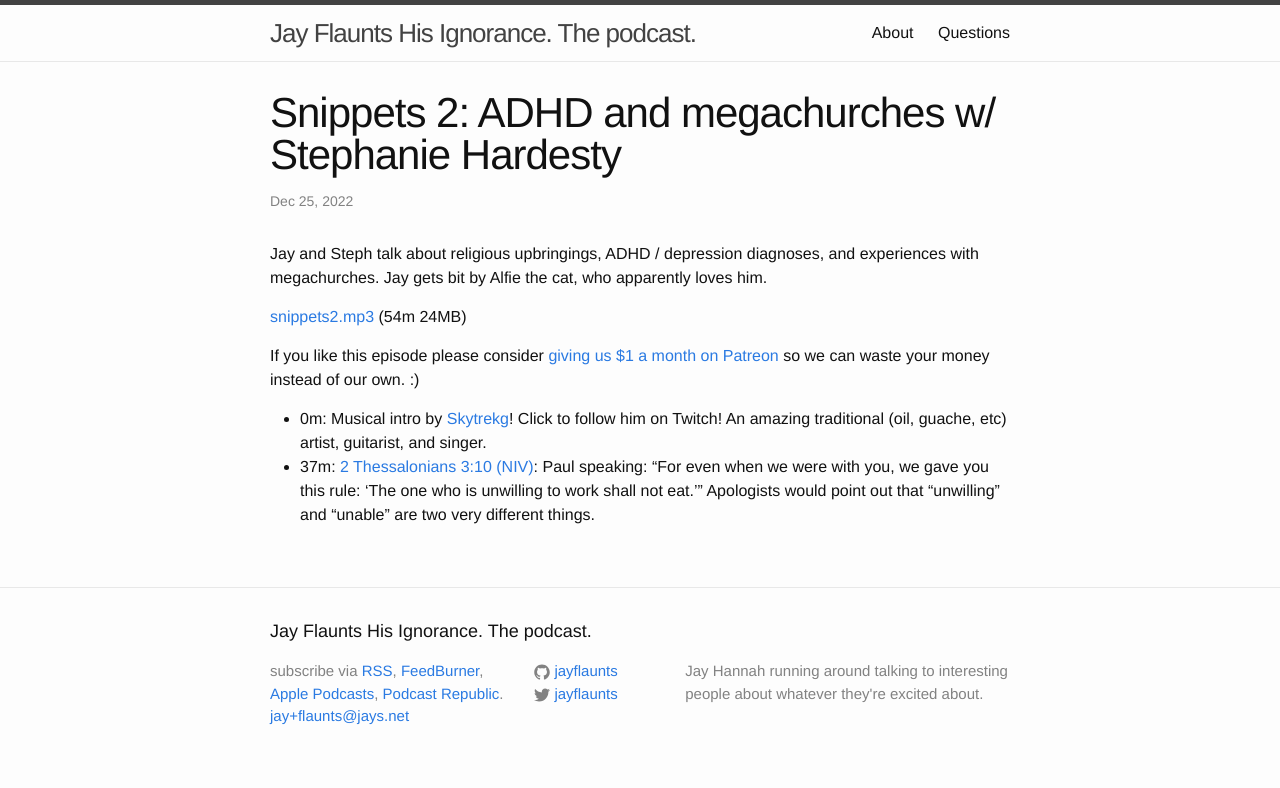
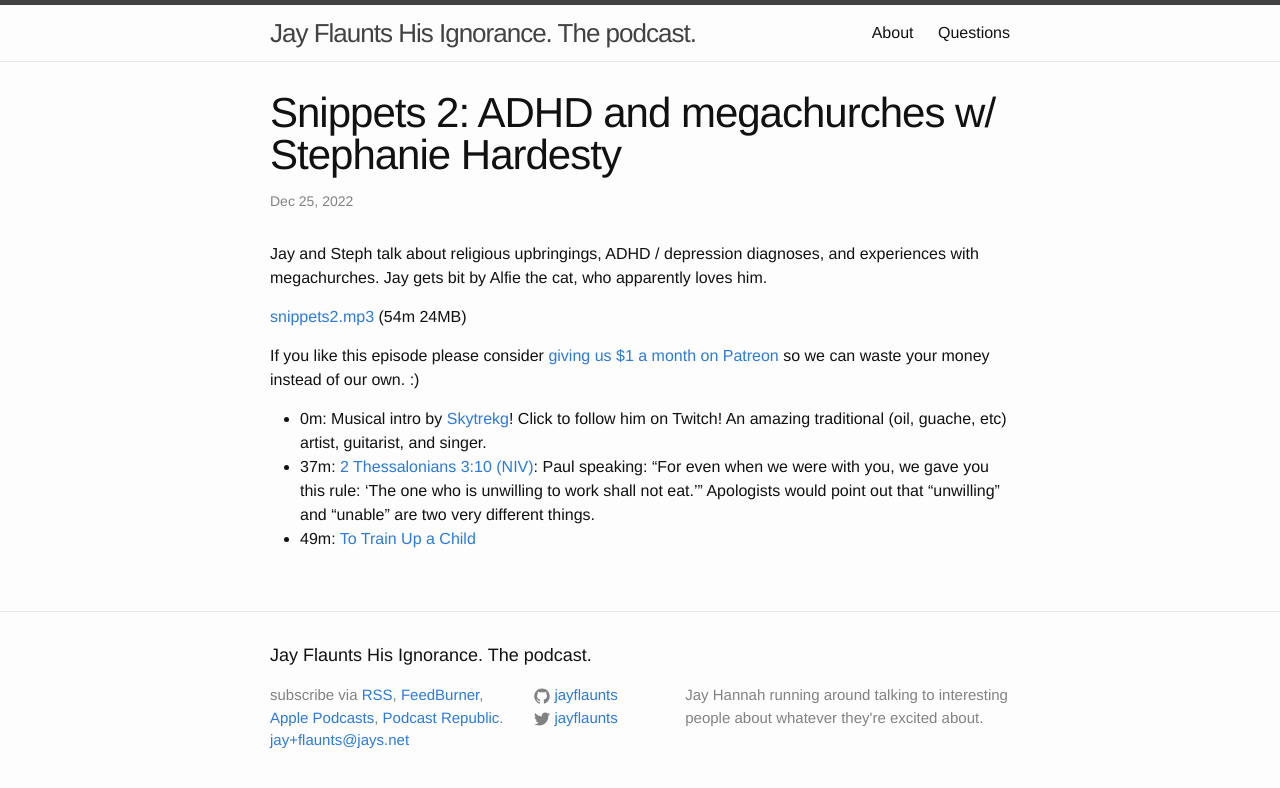
Before and after one commit to jhannah/jayflaunts, a Jekyll site: the page built from _posts/2022-12-25-snippets2.md, in a window 1280 px wide. Shown: the top 788 px of the page. Built offline with Jekyll 4.4.1, drawn with Linux system fonts in a browser that asks for light colours.

Commit message:
Link to book

```diff
--- a/_posts/2022-12-25-snippets2.md
+++ b/_posts/2022-12-25-snippets2.md
@@ -23,3 +23,4 @@ so we can waste your money instead of our own. :)
 Paul speaking: "For even when we were with you, we gave you this rule:
 'The one who is unwilling to work shall not eat.'"
 Apologists would point out that "unwilling" and "unable" are two very different things.
+* 49m: [To Train Up a Child](https://en.wikipedia.org/wiki/To_Train_Up_a_Child)
```
